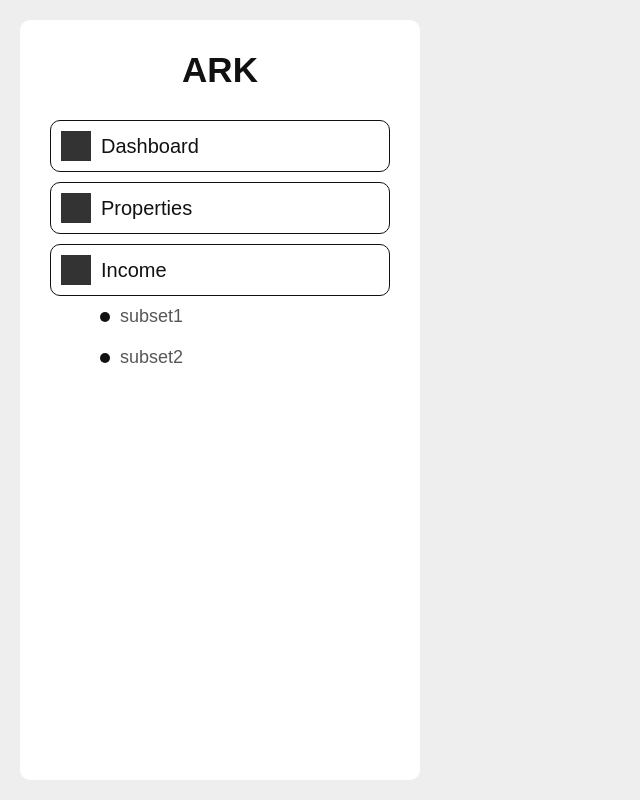
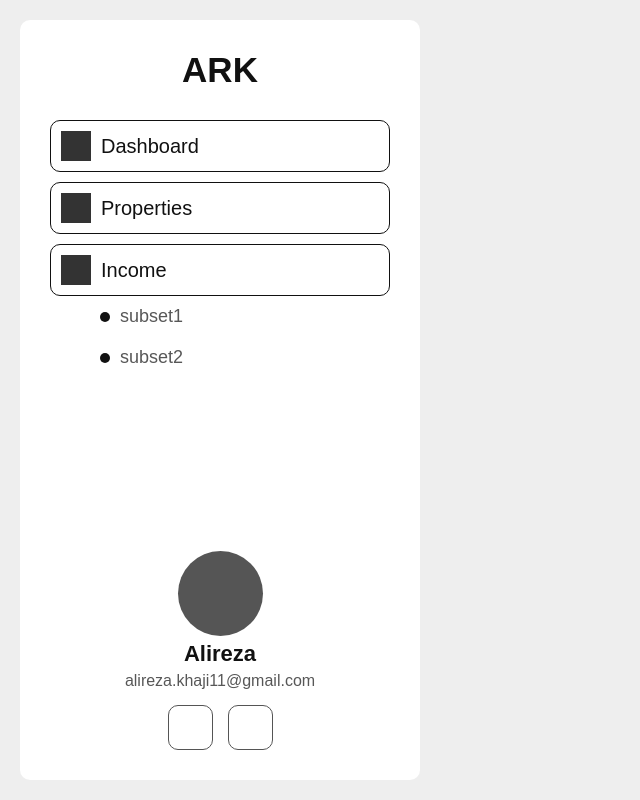
Before and after one commit to ark1111/ark-panel, a React (Vite) app: page / in a window 1280 px wide. Shown: the whole page, without its empty margins (0-640 px from the left). Built offline with nearby package versions, Linux system fonts and the light colour scheme; a web font is replaced by a local one.

Commit message:
feat: nav / profile

```diff
--- a/src/components/nav/index.styled.ts
+++ b/src/components/nav/index.styled.ts
@@ -6,6 +6,10 @@ export const Box = styled.div`
   background-color: #fff;
   border-radius: 10px;
   padding: 30px;
+  display: flex;
+  align-items: center;
+  justify-content: space-between;
+  flex-direction: column;
 `;
 
 export const TopPart = styled.div`
@@ -90,3 +94,51 @@ export const ChildItemText = styled.div`
   color: #111;
   opacity: 70%;
 `;
+
+export const Profile = styled.div`
+  width: 100%;
+  display: flex;
+  flex-direction: column;
+  row-gap: 5px;
+  align-items: center;
+`;
+
+export const ProfileAvatar = styled.div`
+  width: 25%;
+  aspect-ratio: 1/1;
+  border-radius: 1000px;
+  overflow: hidden;
+  background-color: #555;
+`;
+
+export const ProfileText = styled.div`
+  font-size: 22px;
+  color: #111;
+  font-weight: bold;
+`;
+
+export const ProfileSubText = styled.div`
+  font-size: 16px;
+  color: #111;
+  opacity: 70%;
+`;
+
+export const ProfileButtons = styled.div`
+  display: flex;
+  align-items: center;
+  justify-content: center;
+  column-gap: 15px;
+  margin-top: 10px;
+`;
+
+export const ProfileButtonItem = styled.div`
+  width: 45px;
+  height: 45px;
+  border-radius: 10px;
+  border: 1px solid #555;
+  display: flex;
+  align-items: center;
+  justify-content: center;
+  column-gap: 10px;
+  cursor: pointer;
+`;
--- a/src/components/nav/index.tsx
+++ b/src/components/nav/index.tsx
@@ -12,6 +12,12 @@ import {
   MenuItemMainIcon,
   MenuItemMainLeft,
   MenuItemMainText,
+  Profile,
+  ProfileAvatar,
+  ProfileButtonItem,
+  ProfileButtons,
+  ProfileSubText,
+  ProfileText,
   TopPart,
 } from "./index.styled";
 import { MenuList } from "./list";
@@ -48,6 +54,15 @@ const Nav = (props: Props) => {
           ))}
         </Menu>
       </TopPart>
+      <Profile>
+        <ProfileAvatar></ProfileAvatar>
+        <ProfileText>Alireza</ProfileText>
+        <ProfileSubText>alireza.khaji11@gmail.com</ProfileSubText>
+        <ProfileButtons>
+          <ProfileButtonItem></ProfileButtonItem>
+          <ProfileButtonItem></ProfileButtonItem>
+        </ProfileButtons>
+      </Profile>
     </Box>
   );
 };
```
